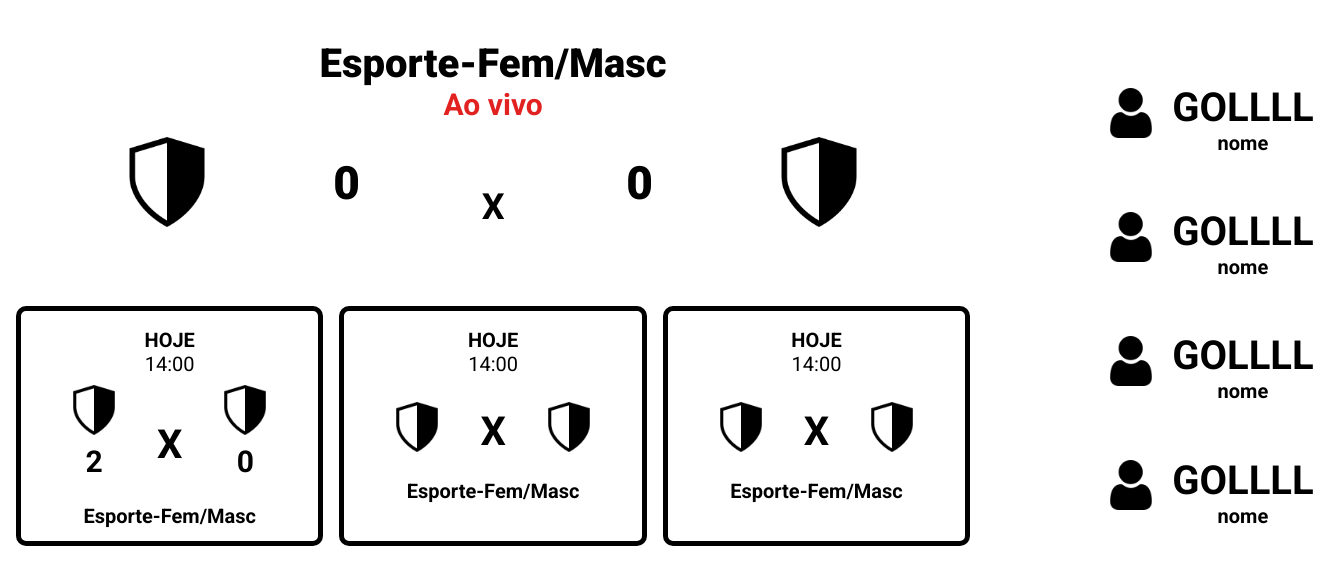
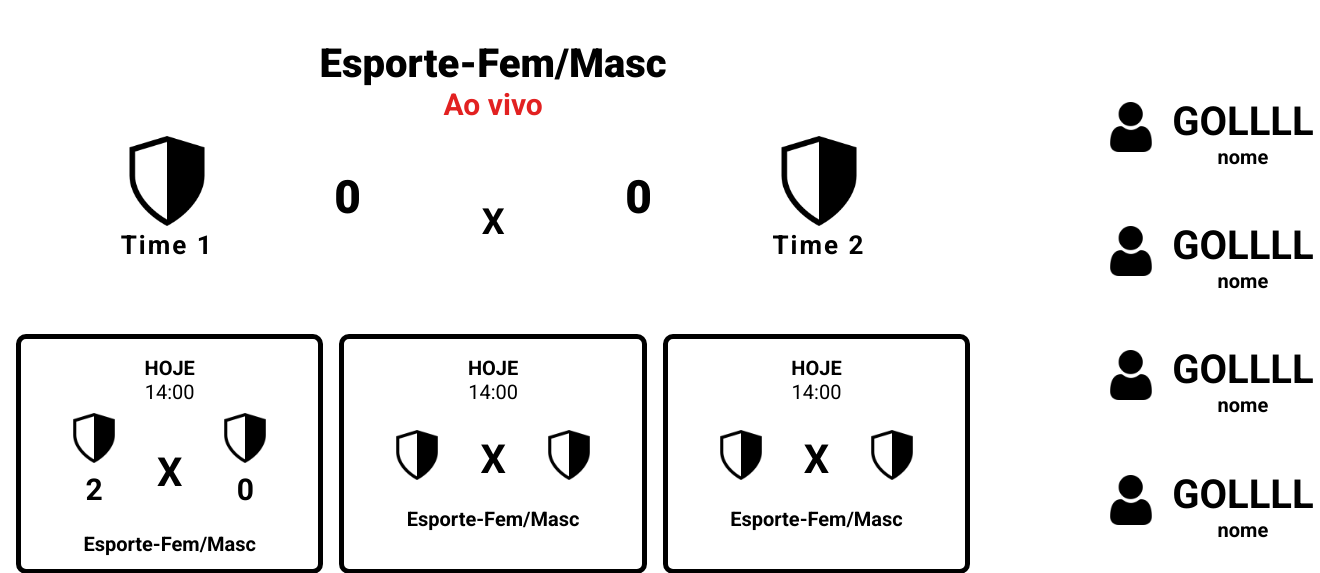
Before and after one commit to Backmagui/JES_Sesi, a PHP site: page / in a window 1320 px wide. Shown: the part 100-673 px from the top of the page. Run offline with PHP 8.4, Linux system fonts and the light colour scheme; data that the repository does not hold is empty; some web fonts are replaced.

Commit message:
mudei php do index

```diff
--- a/index.php
+++ b/index.php
@@ -19,7 +19,7 @@ require_once("./Paginas/Pagina_contador/pontos.php");
         <div class="title">
             <h1>JES-2024</h1>
         </div>
-        <div class="login"><a href="./Login/Pagina_login/entrar.php"><img src="./images/login.png" alt="" width="50px"></a></div>
+        <div class="login"><a href="./Paginas/Pagina_login/entrar.php"><img src="./images/login.png" alt="" width="50px"></a></div>
     </header>
     <main>
         <section class="main-score">
@@ -31,14 +31,16 @@ require_once("./Paginas/Pagina_contador/pontos.php");
                 <div class="bottom-score">
                     <div class="squad-score">
                         <img src="./images/emblema.png" alt="" width="90px;">
-                        <p id="name"><?php echo $nome_time1; ?></p>
+                        <p id="name">Time 1</p>
                     </div>
+
                     <h1 class="placar" id="time1"><?php echo $_SESSION['pontos1']; ?></h1>
                     <h1 class="x">X</h1>
-                    <h1 class="placar" id="time1"><?php echo $_SESSION['pontos2']; ?></h1>
+                    <h1 class="placar" id="time2"><?php echo $_SESSION['pontos2']; ?></h1>
+
                     <div class="squad-score">
                         <img src="./images/emblema.png" alt="" width="90px">
-                        <p id="name"><?php echo $nome_time2; ?></p>
+                        <p id="name">Time 2</p>
                     </div>
 
                 </div>
```
